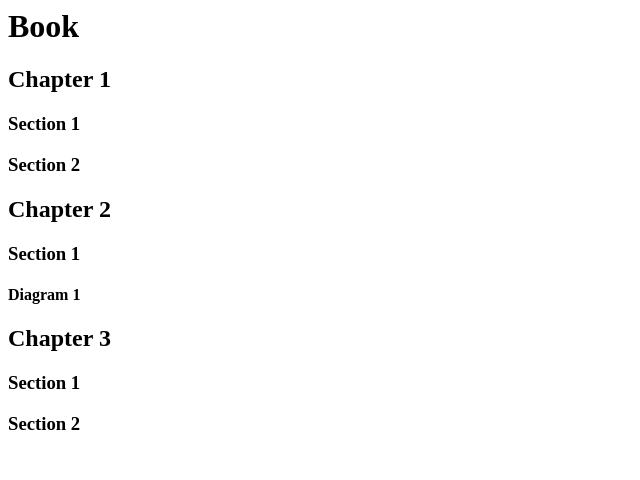
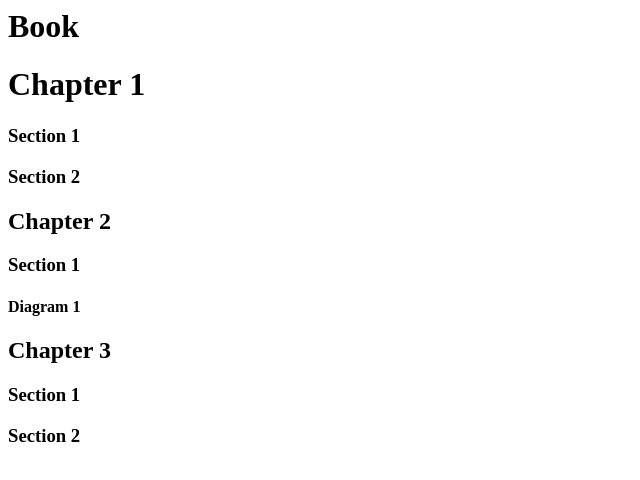
Before and after one commit to dheeraj16-coder/web-dev-projects, a plain HTML site: page 2.1 Heading Element/index.html in a window 1280 px wide. Shown: the whole page, without its empty margins (0-640 px from the left). Drawn offline with Linux system fonts and the light colour scheme.

Commit message:
hi this is my first time using github and is my first commit

```diff
--- a/2.1 Heading Element/index.html
+++ b/2.1 Heading Element/index.html
@@ -4,7 +4,7 @@
  </head>
  <body>
    <h1>Book</h1>
-     <h2>Chapter 1</h2>
+     <h1>Chapter 1</h1>
        <h3>Section 1</h3>
        <h3>Section 2</h3>
      <h2>Chapter 2</h2>
```
